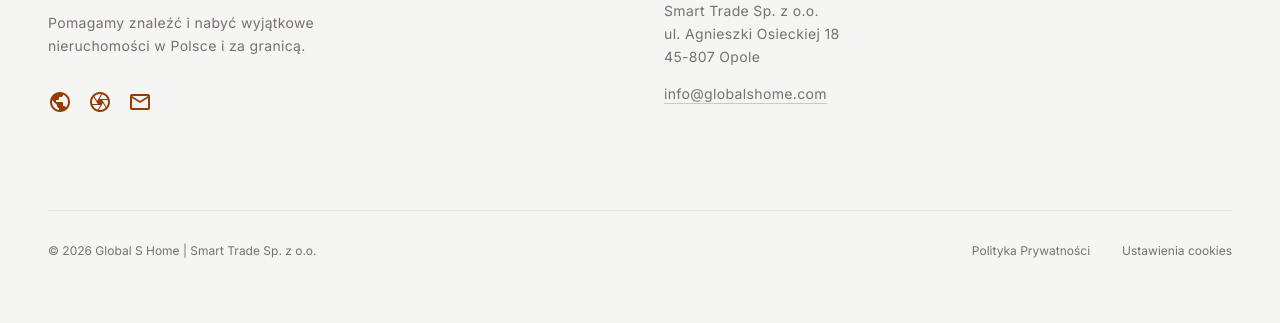
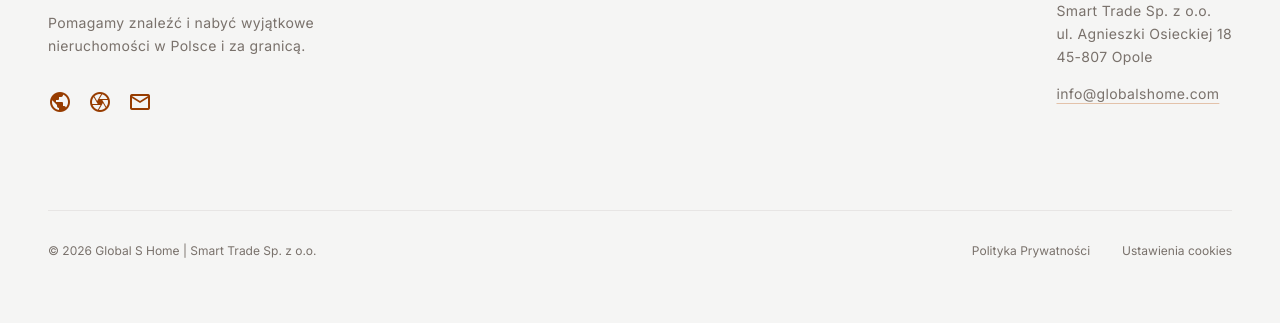
Before and after one commit to pientkrz/real-estate-vendor, an Astro site: page /real-estate-vendor/blog in a window 1280 px wide. Shown: the part 1536-1859 px from the top of the page. Built offline with nearby package versions, Linux system fonts and the light colour scheme; Astro itself is replaced by a stand-in of ours.

Commit message:
feat: update layout of Footer component to use flexbox for improved responsiveness

```diff
--- a/src/components/Footer.jsx
+++ b/src/components/Footer.jsx
@@ -3,7 +3,7 @@ import React from 'react';
 const Footer = () => {
   return (
     <footer className="bg-stone-100 w-full py-16 px-12">
-      <div className="max-w-screen-2xl mx-auto grid grid-cols-1 md:grid-cols-2 gap-12 items-start font-body text-sm tracking-wide">
+      <div className="max-w-screen-2xl mx-auto flex flex-col md:flex-row justify-between gap-12 items-start font-body text-sm tracking-wide">
         <div>
           <div className="text-lg font-bold text-stone-900 mb-6 font-headline">Global S Home</div>
           <p className="text-stone-500 mb-8 max-w-xs leading-relaxed">Pomagamy znaleźć i nabyć wyjątkowe nieruchomości w Polsce i za granicą.</p>
```
